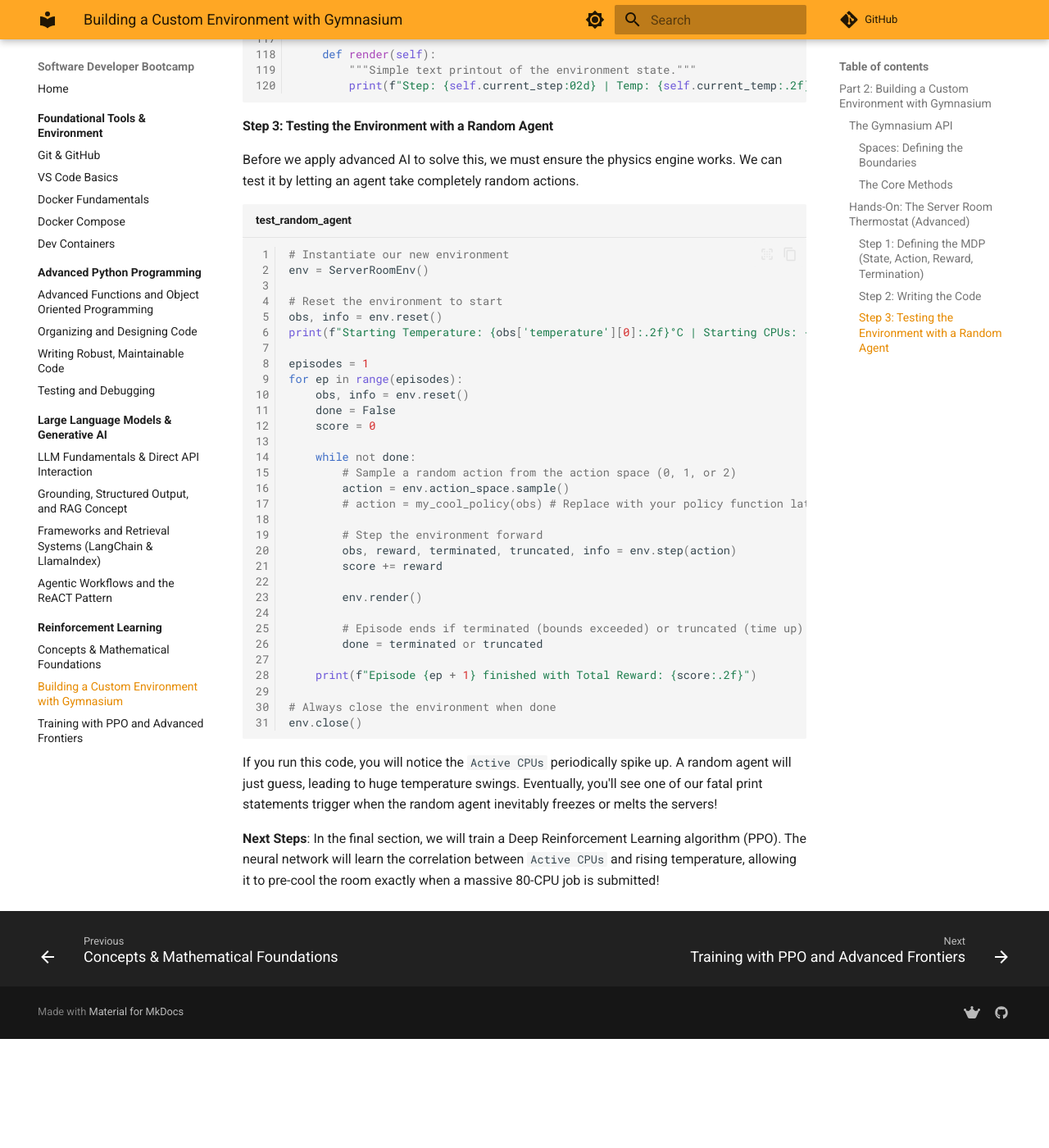
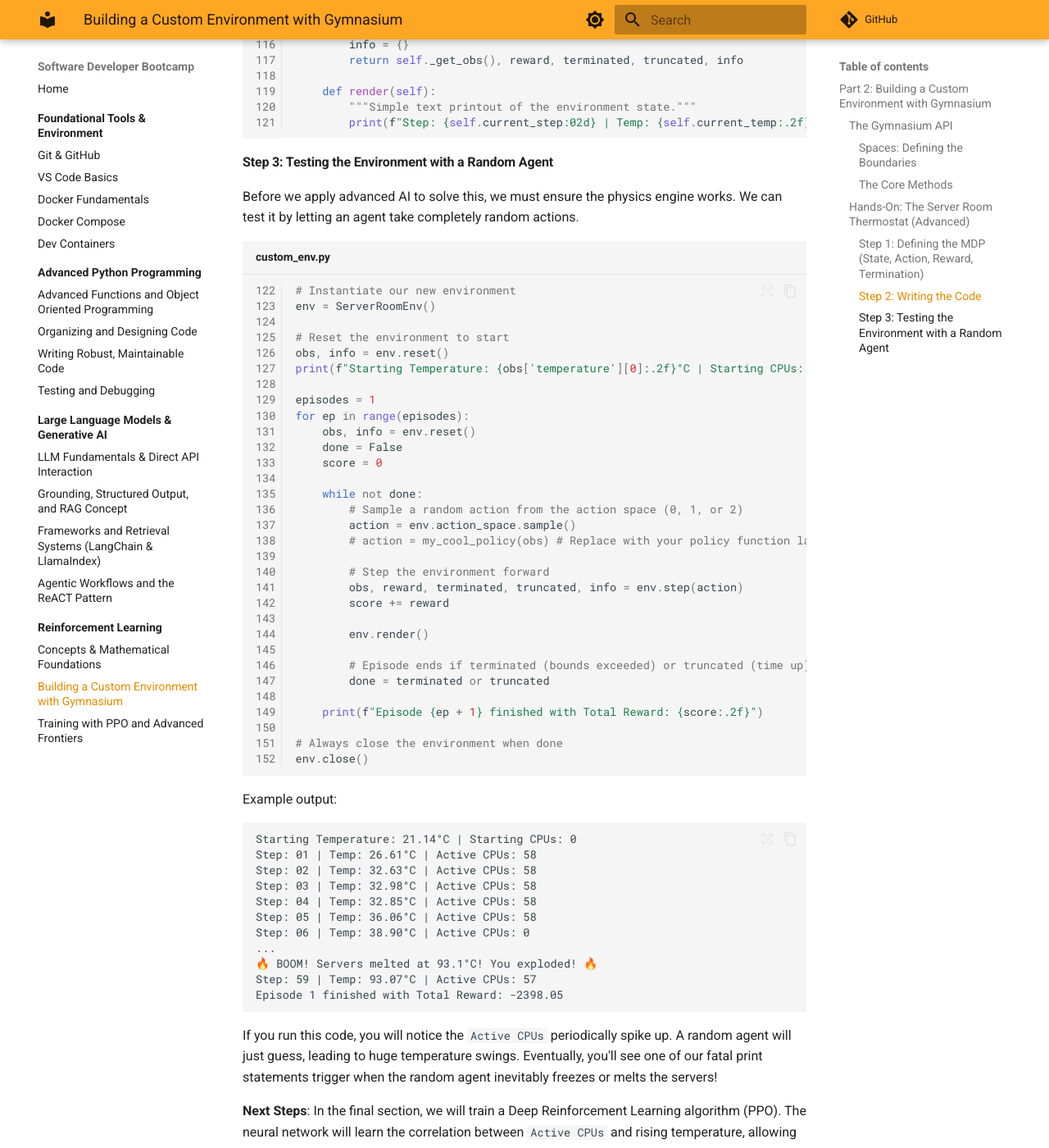
Before and after one commit to kaimibk/Software-Dev-Bootcamp, an MkDocs documentation site: the page built from docs/reinforcement-learning/2.md, in a window 1280 px wide and 1400 px high, scrolled down 6397 px. Shown: the whole window at 82% size. Built offline with MkDocs 1.6.1 and Material for MkDocs 9.7.7, drawn with Linux system fonts in a browser that asks for light colours; comment, search, counter and statistics services are not loaded; before the commit the page ends 7664 px from its top, so only the background shows below that; some of the changed text lies outside the part shown.

````diff
--- a/docs/reinforcement-learning/2.md
+++ b/docs/reinforcement-learning/2.md
@@ -90,7 +90,7 @@ flowchart TD
 
 - **Action Space** ($A$): The agent can make 3 choices: Cool down (-1), Do nothing (0), Heat up (+1). We will use a `Discrete(3)` space.
 - **Observation Space** ($S$): The agent reads TWO things of completely different types: the current temperature (a continuous float from 0.0°C - 100.0°C) and the number of active CPUs currently running a job (an integer from 0 - 100). We will use a composite `Dict` space containing a `Box` and a `Discrete` space.
-- **Reward** ($R$): The agent gets punished the further the temperature strays from the target of 20°C. `Reward = -abs(Current_Temp - 20)`.
+- **Reward** ($R$): The agent gets punished the further the temperature strays from the target of 20°C. `Reward = -abs(Current_Temp - 20)`. And a large bonus reward of `+100` for surviving the entire episode without melting or freezing the servers.
 
 !!! warning inline end "Termination vs. Truncation"
     The difference between these two is massive to an RL algorithm!
@@ -107,7 +107,7 @@ flowchart TD
 
 Let's write the actual Python code for our environment.
 
-```python title="custom_env" linenums="1"
+```python title="custom_env.py" linenums="1"
 import gymnasium as gym
 from gymnasium import spaces
 import numpy as np
@@ -220,6 +220,7 @@ class ServerRoomEnv(gym.Env):
         truncated = bool(self.current_step >= self.episode_length)
         if truncated and not terminated:
             print("\n✅ SHIFT OVER! You survived the day without destroying the server room.")
+            reward += 100.0 # Bonus for surviving the whole episode
 
         # 6. Format the return values
         info = {}
@@ -234,7 +235,7 @@ class ServerRoomEnv(gym.Env):
 
 Before we apply advanced AI to solve this, we must ensure the physics engine works. We can test it by letting an agent take completely random actions.
 
-```python title="test_random_agent" linenums="1"
+```python title="custom_env.py" linenums="122"
 # Instantiate our new environment
 env = ServerRoomEnv()
 
@@ -268,6 +269,22 @@ for ep in range(episodes):
 env.close()
 ```
 
+Example output:
+
+```
+Starting Temperature: 21.14°C | Starting CPUs: 0
+Step: 01 | Temp: 26.61°C | Active CPUs: 58
+Step: 02 | Temp: 32.63°C | Active CPUs: 58
+Step: 03 | Temp: 32.98°C | Active CPUs: 58
+Step: 04 | Temp: 32.85°C | Active CPUs: 58
+Step: 05 | Temp: 36.06°C | Active CPUs: 58
+Step: 06 | Temp: 38.90°C | Active CPUs: 0
+...
+🔥 BOOM! Servers melted at 93.1°C! You exploded! 🔥
+Step: 59 | Temp: 93.07°C | Active CPUs: 57
+Episode 1 finished with Total Reward: -2398.05
+```
+
 If you run this code, you will notice the `Active CPUs` periodically spike up. A random agent will just guess, leading to huge temperature swings. Eventually, you'll see one of our fatal print statements trigger when the random agent inevitably freezes or melts the servers!
 
 **Next Steps**: In the final section, we will train a Deep Reinforcement Learning algorithm (PPO). The neural network will learn the correlation between `Active CPUs` and rising temperature, allowing it to pre-cool the room exactly when a massive 80-CPU job is submitted!
````
Also changed, not shown: docs/reinforcement-learning/3.md (+12 -0 lines).
